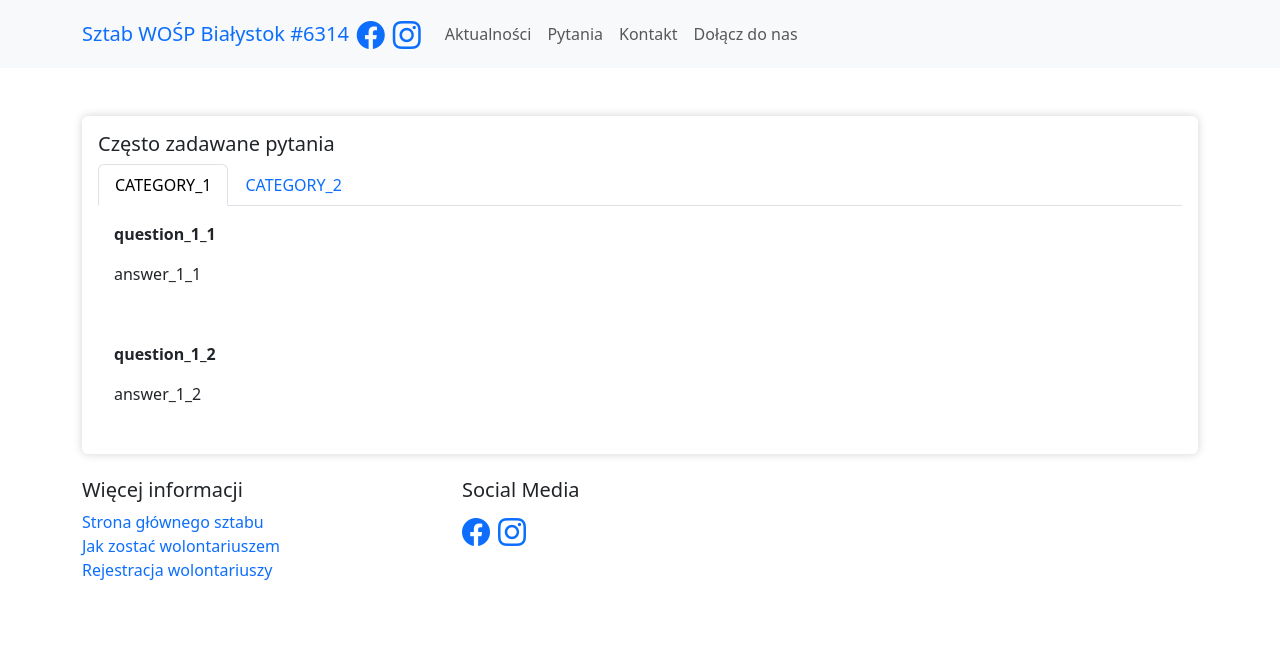
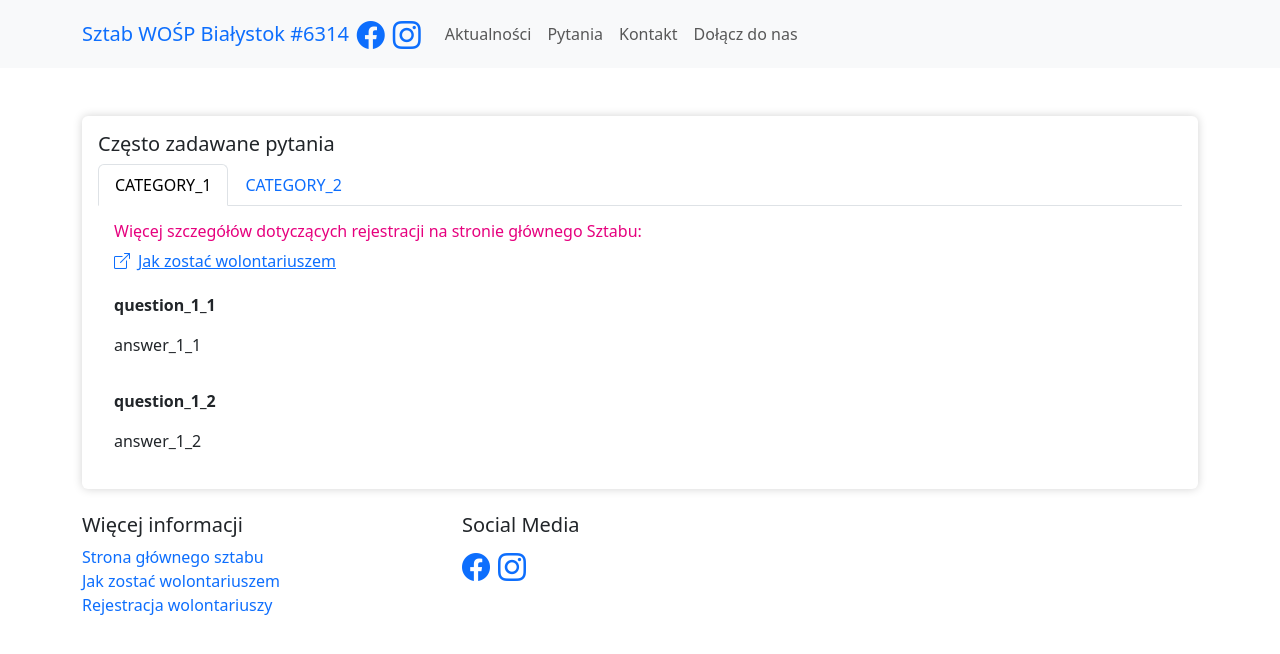
Before and after one commit to Sztab-WOSP-Bialystok/wosp-staff, a Next.js app: page /faq in a window 1280 px wide. Shown: the top 654 px of the page. Built offline with nearby package versions, Linux system fonts and the light colour scheme.

Commit message:
Added custom volounteer FAQ header

```diff
--- a/app/faq/components/Questions.tsx
+++ b/app/faq/components/Questions.tsx
@@ -10,7 +10,7 @@ const Questions: FC<QuestionsProps> = ({ questions }: QuestionsProps) => {
 
     return <Stack gap={2}>
         {questions.map(({ question, answer }, index) => (
-            <div key={question + index} className="m-3">
+            <div key={question + index} className="my-1 mx-0 mx-sm-3">
                 <p><strong>{question}</strong></p>
                 <p>{answer}</p>
             </div>
--- a/app/faq/components/faqTabs.tsx
+++ b/app/faq/components/faqTabs.tsx
@@ -2,12 +2,22 @@ import { TabElement } from "../../components/Tabs/types";
 import questions from "public/info/faq-data.json";
 
 import Questions from "./Questions";
-import {QuestionGroup} from "./types";
+import { QuestionGroup } from "./types";
+import VolounteerTabHeader from "./volounteerTabHeader";
 
-export const faqTabs: TabElement[] = questions
-    .map(({ name, questions }: QuestionGroup): TabElement => ({
-            name,
-            id: name,
-            content: <Questions questions={questions} />
-        })
-    )
+export const faqTabs: TabElement[] = questions.map(
+  ({ name, questions }: QuestionGroup): TabElement => ({
+    name,
+    id: name,
+    content: (
+      <>
+        {name === "CATEGORY_1" ? (
+          <VolounteerTabHeader></VolounteerTabHeader>
+        ) : (
+          <></>
+        )}
+        <Questions questions={questions} />
+      </>
+    ),
+  })
+);
--- /dev/null
+++ b/app/faq/components/volounteerTabHeader.tsx
@@ -0,0 +1,35 @@
+import Link from "next/link";
+import externalSources from "public/info/external-sources.json";
+import { Nav } from "react-bootstrap";
+
+export type ExteralSource = {
+  key: string;
+  title: string;
+  url: string;
+};
+
+export default function VolounteerTabHeader() {
+  return (
+    <div>
+      {(externalSources as ExteralSource[])
+        .filter((source) => source.key === "for_volounteer")
+        .map((source) => (
+          <div className="my-3 mx-0 mx-sm-3">
+            <h6 style={{ color: "var(--pink-color)" }}>
+              Więcej szczegółów dotyczących rejestracji na stronie głównego
+              Sztabu:
+            </h6>
+            <Nav.Link
+              as={Link}
+              href={source.url}
+              data-bs-toggle="collapse"
+              className="d-flex align-items-center text-wrap link-primary text-decoration-underline"
+            >
+              <i className="me-2 bi bi-box-arrow-up-right"></i>
+              {source.title}
+            </Nav.Link>
+          </div>
+        ))}
+    </div>
+  );
+}
--- a/app/global.css
+++ b/app/global.css
@@ -1,4 +1,5 @@
 @import "~bootstrap-icons/font/bootstrap-icons.css";
+@import "theme-colors.css";
 
 .navbar-toggler {
   /* TODO: Move to navbar component directory */
--- /dev/null
+++ b/public/info/external-sources.json
@@ -0,0 +1,7 @@
+[
+    {
+        "key": "for_volounteer",
+        "title": "Jak zostać wolontariuszem",
+        "url": "https://www.wosp.org.pl/final/dla-wolontariuszy"
+    }
+]
```
